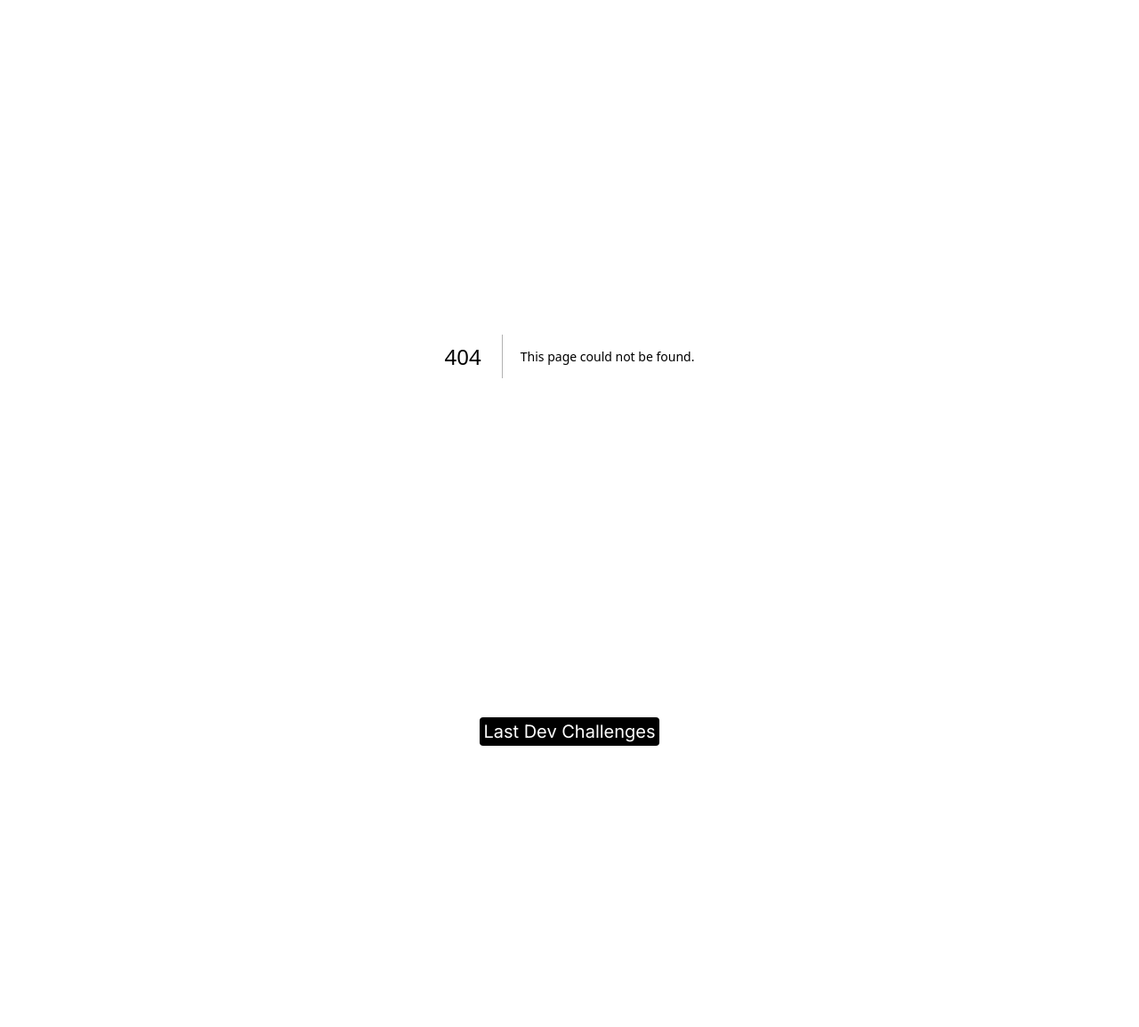
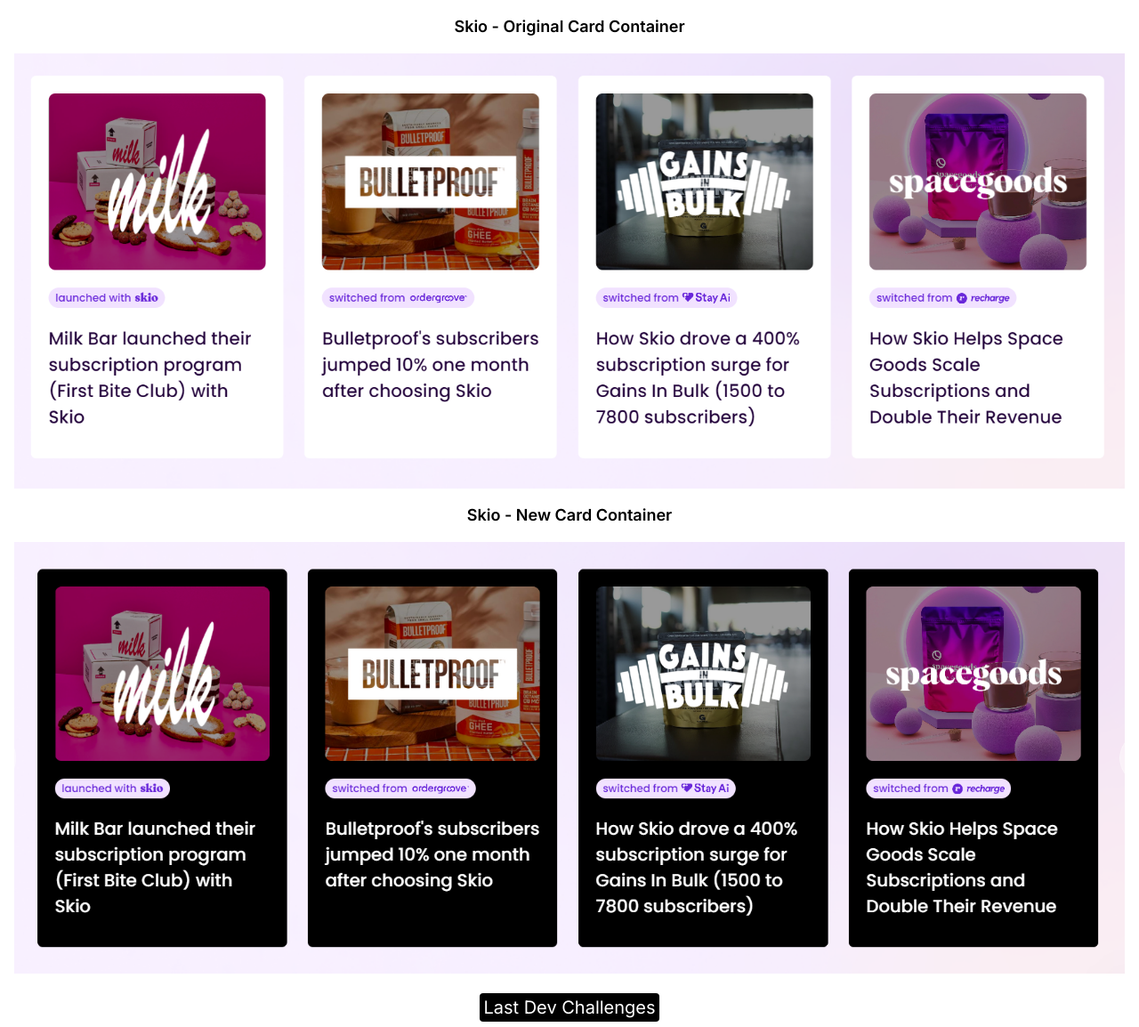
Before and after one commit to last-developer/challenges, a Next.js app: page /day9minimalist in a window 1280 px wide. Before the commit this address had no page. Shown: the whole page at 89% size. Before the commit the page ends 844 px from the top, so only its background shows below. Built offline with nearby package versions, Linux system fonts and the light colour scheme.

Commit message:
day9minimalist

```diff
--- /dev/null
+++ b/src/pages/day9minimalist.tsx
@@ -0,0 +1,29 @@
+// Day9.tsx
+import React from 'react';
+import Image from 'next/image';
+
+const Day9 = () => {
+  return (
+    <div className="flex flex-col items-center justify-center space-y-4 p-4">
+      <h2 className="text-lg font-semibold">Skio - Original Card Container</h2>
+      <Image
+        src="/skio1.png" // Path to the original card container image
+        alt="Skio Original Card Container"
+        width={1718} // Adjust based on the original image size
+        height={668}
+        layout="intrinsic"
+      />
+
+      <h2 className="text-lg font-semibold">Skio - New Card Container</h2>
+      <Image
+        src="/skio2.png" // Path to the new card container image
+        alt="Skio New Card Container"
+        width={1698} // Adjust based on the new image size
+        height={665}
+        layout="intrinsic"
+      />
+    </div>
+  );
+};
+
+export default Day9;
```
Also changed, not shown: public/skio1.png (added), public/skio2.png (added).
